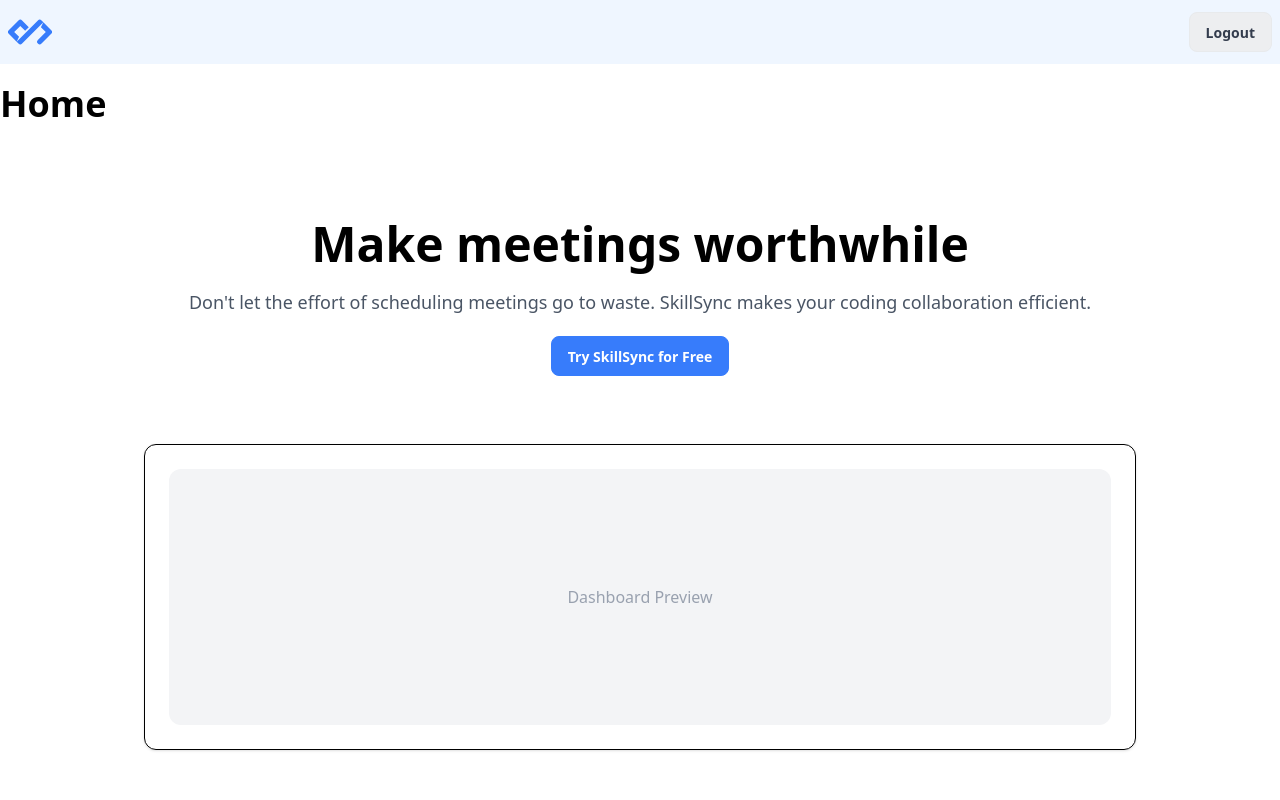
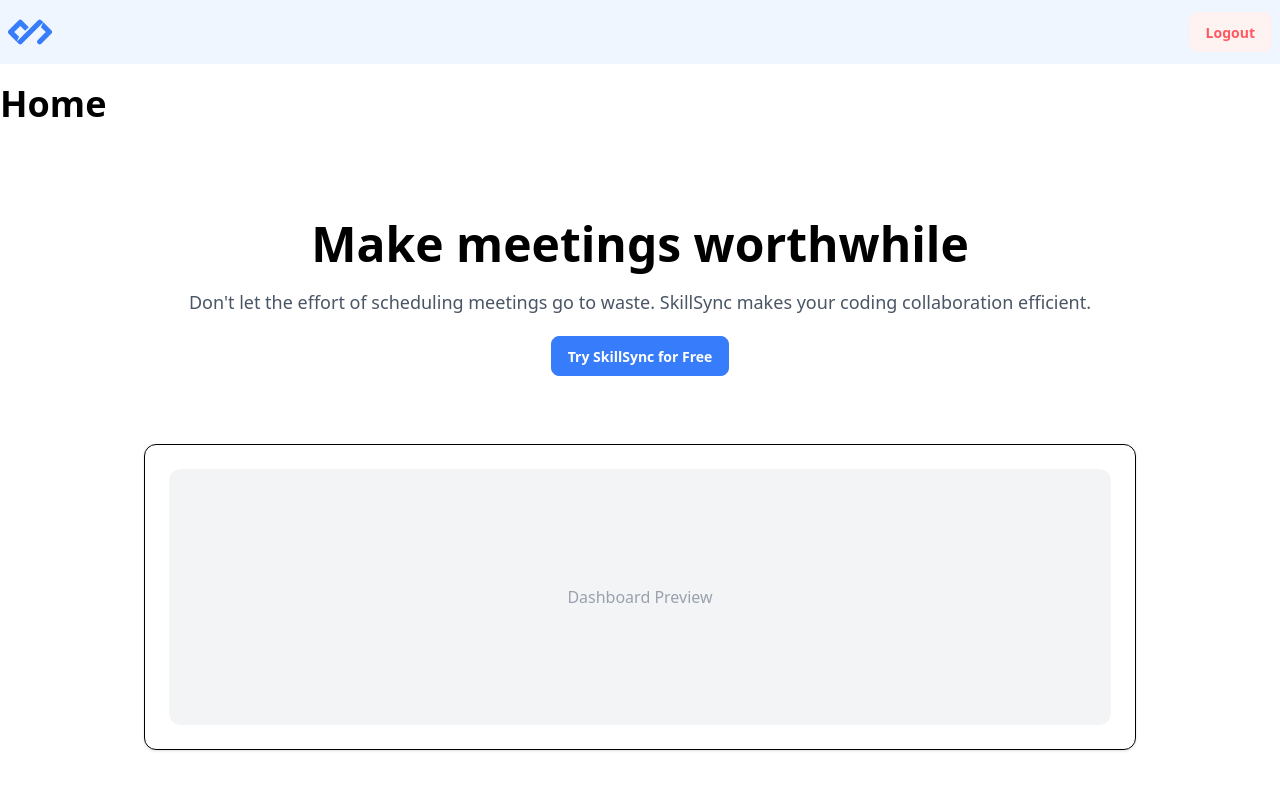
Before and after one commit to TheAnasObaid/SkillSync, a Next.js app in the folder frontend/: page / in a window 1280 px wide. Shown: the top 800 px of the page. Built offline with nearby package versions, Linux system fonts and the light colour scheme; sample sign-in values are in the browser's storage.

Commit message:
Change the style of logout button

```diff
--- a/frontend/src/components/Navbar/LogoutButton.tsx
+++ b/frontend/src/components/Navbar/LogoutButton.tsx
@@ -11,7 +11,7 @@
     <>
       <button
         onClick={() => modalRef.current?.showModal()}
-        className="btn btn-neutral btn-soft"
+        className="btn btn-error btn-soft"
       >
         Logout
       </button>
```
